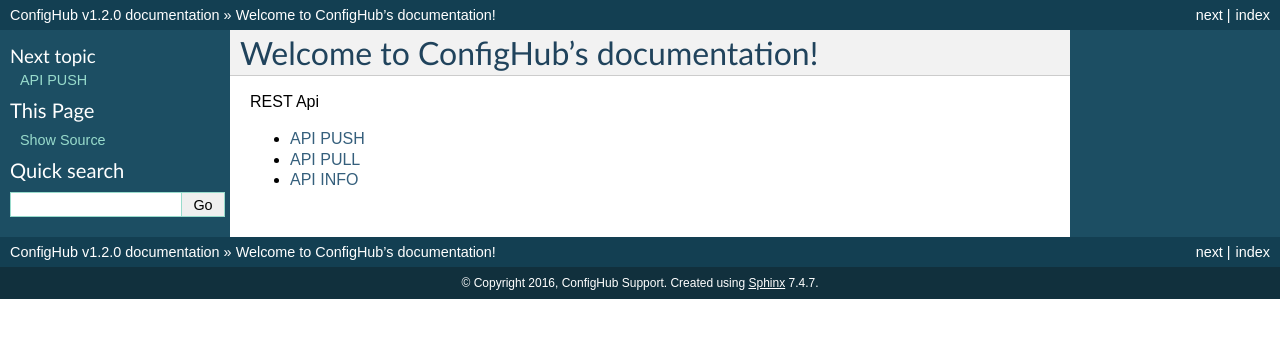
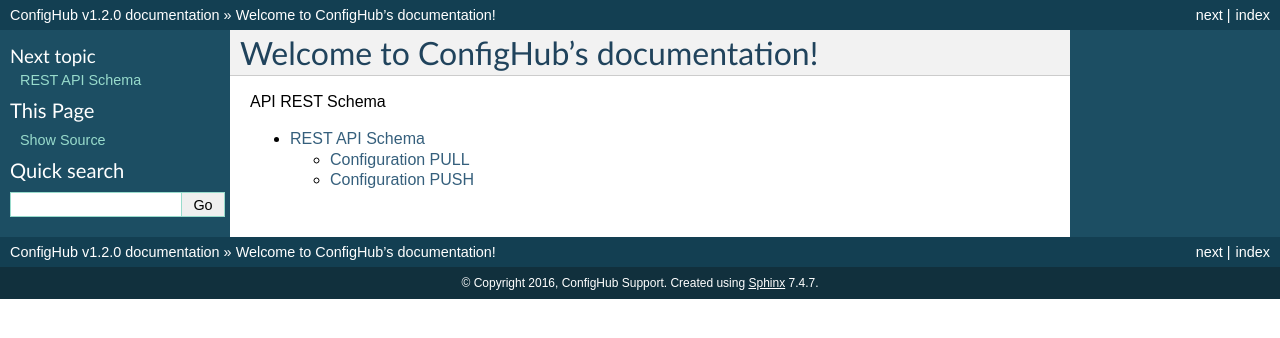
Before and after one commit to ConfigHubPub/Docs, a Sphinx documentation site: the page built from documentation/index.rst, in a window 1280 px wide. Shown: the top 338 px of the page. Built offline with Sphinx 7.4.7, drawn with Linux system fonts in a browser that asks for light colours; pages that are not in the unit, such as notebooks, are missing from menus.

```diff
--- a/documentation/index.rst
+++ b/documentation/index.rst
@@ -8,9 +8,7 @@ Welcome to ConfigHub's documentation!
 
 
 .. toctree::
-   :maxdepth: 2
-   :caption: REST Api
+   :maxdepth: 3
+   :caption: API REST Schema
 
-   pages/rest/PUSH
-   pages/rest/PULL
-   pages/rest/INFO
+   pages/api_schema
--- a/documentation/pages/rest/api.rst
+++ b/documentation/pages/rest/api.rst
@@ -1,4 +1,4 @@
-Contents:
+REST API
 
 .. toctree::
    :maxdepth: 2
```
Also changed, not shown: documentation/pages/api_schema.rst (added, +21 -0 lines).
